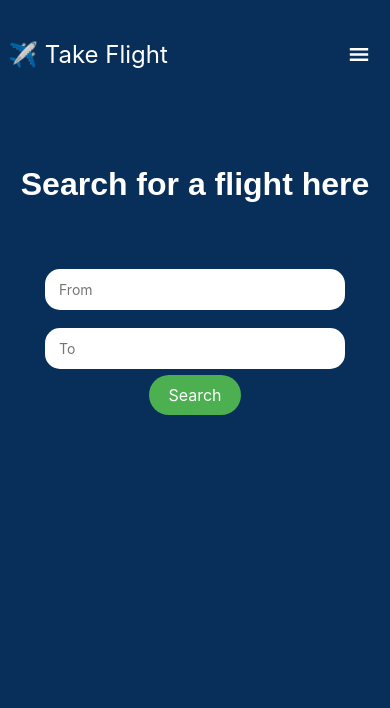
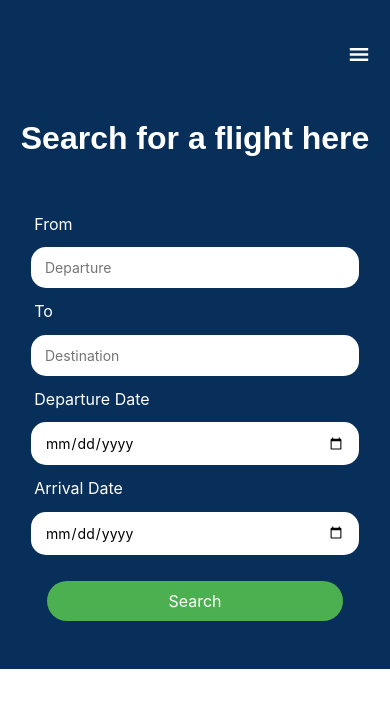
Before and after one commit to yussufshariff/FlightApp, a React (Create React App) app: page / in a window 390 px wide. Shown: the top 708 px of the page. Built offline with nearby package versions, Linux system fonts and the light colour scheme.

Commit message:
Working on dynamic nav sizes

```diff
--- a/src/App.tsx
+++ b/src/App.tsx
@@ -3,7 +3,6 @@ import FlightSearch from "Components/FlightSearch";
 import Flights from "Components/Flights";
 import SingleFlight from "Components/SingleFlight";
 import UserBookings from "Components/UserBookings";
-
 import UserProfile from "Components/UserProfile";
 
 import { Route, Routes } from "react-router-dom";
@@ -15,7 +14,7 @@ function App() {
       <Routes>
         <Route path="/" element={<FlightSearch />} />
         <Route path="/Flights" element={<Flights />} />
-        <Route path="Flights/:flightId" element={<SingleFlight />}></Route>
+        <Route path="/Flights/:flightId" element={<SingleFlight />}></Route>
         <Route path="/Profile" element={<UserProfile />}></Route>
         <Route path="/Bookings" element={<UserBookings />}></Route>
       </Routes>
--- a/src/Components/FlightSearch.tsx
+++ b/src/Components/FlightSearch.tsx
@@ -52,22 +52,36 @@ export default function FlightSearch() {
       <h1 className="scan-title">Search for a flight here</h1>
       <div className="scan-input">
         <form className="scan-input" onSubmit={handleSearch}>
-          <label htmlFor="Departure"></label>
+          <label htmlFor="Departure">From</label>
           <input
             type="text"
             name="departure"
-            placeholder="From"
+            placeholder="Departure"
             value={departure}
             onChange={(e) => setDeparture(e.target.value)}
-          ></input>
-          <label htmlFor="Arrival"></label>
+          />
+          <label htmlFor="Arrival">To</label>
           <input
             type="text"
             name="arrival"
-            placeholder="To"
+            placeholder="Destination"
             value={arrival}
             onChange={(e) => setArrival(e.target.value)}
-          ></input>
+          />
+          <label htmlFor="Departure">Departure Date</label>
+          <input
+            type="date"
+            id="departureDate"
+            name="departure"
+            placeholder="Departure Date"
+          />
+          <label htmlFor="Arrival"> Arrival Date </label>
+          <input
+            type="date"
+            name="arrival"
+            id="arrivalDate"
+            placeholder="Arrival Date"
+          />
           <button className="scan-button" type="submit">
             Search
           </button>
--- a/src/Components/Flights.tsx
+++ b/src/Components/Flights.tsx
@@ -2,6 +2,8 @@ import { useState, useEffect } from "react";
 import { getFlight } from "Utils/api";
 import { Link, useLocation } from "react-router-dom";
 import "../Styles/Flights.css";
+
+import "../Styles/Navbar.css";
 
 interface FlightData {
   flightId: string;
@@ -17,7 +19,12 @@ interface FlightData {
 
 export default function Flights() {
   const [flights, setFlights] = useState<FlightData[] | null>(null);
+
+  const [isSmallerNavbar, setIsSmallerNavbar] = useState(false);
+
   const location = useLocation();
+
+  const smallerNavbarRoutes = ["/Flights"];
 
   useEffect(() => {
     const queryParams = new URLSearchParams(location.search);
@@ -33,7 +40,13 @@ export default function Flights() {
           console.error("Error fetching flight data:", error);
         });
     }
-  }, [location]);
+
+    if (smallerNavbarRoutes.includes(location.pathname)) {
+      setIsSmallerNavbar(true);
+    } else {
+      setIsSmallerNavbar(false);
+    }
+  }, [location, location.pathname]);
 
   return (
     <section className="flight-container">
--- a/src/Components/Navbar.tsx
+++ b/src/Components/Navbar.tsx
@@ -1,7 +1,7 @@
 import React, { useState } from "react";
 import "../Styles/Navbar.css";
 import { GiHamburgerMenu } from "react-icons/gi";
-export default function Navbar() {
+export default function Navbar(isSmaller: any) {
   const [isMenuOpen, setIsMenuOpen] = useState(false);
 
   const toggleMenu = () => {
@@ -9,13 +9,17 @@ export default function Navbar() {
   };
 
   return (
-    <nav className={`navbar ${isMenuOpen ? "active" : ""}`}>
-      <div className="brand-title"> ✈️ Take Flight </div>
+    <nav
+      className={`navbar ${isMenuOpen ? "active" : ""} ${
+        isSmaller ? "Navbar" : "smallerNavbar"
+      }`}
+    >
       <GiHamburgerMenu className="toggle-button" onClick={toggleMenu}>
         <span className="bar"></span>
         <span className="bar"></span>
         <span className="bar"></span>
       </GiHamburgerMenu>
+      <div className="brand-title">✈️ Take Flight</div>
       <div className="navbar-links">
         <ul>
           <li>
--- a/src/Styles/FlightSearch.css
+++ b/src/Styles/FlightSearch.css
@@ -1,3 +1,8 @@
+.scan {
+  margin-top: -350px;
+  position: relative;
+}
+
 .loading {
   display: flex;
   justify-content: center;
@@ -11,9 +16,8 @@
 }
 
 .scan-input {
-  display: grid;
+  display: flex;
   justify-content: center;
-  grid-gap: 6px;
   padding: 1rem;
 }
 
@@ -33,7 +37,7 @@
 }
 
 .scan-button {
-  margin: auto;
+  margin: 1rem;
   display: block;
   background-color: #4caf50;
   color: white;
@@ -47,3 +51,17 @@
 .scan-button:hover {
   background-color: #3e8e41;
 }
+
+@media (max-width: 800px) {
+  .scan {
+    display: grid;
+    justify-content: center;
+    /* margin-top: 0px; */
+    background-color: #082f59;
+  }
+  .scan-input {
+    display: grid;
+    justify-content: center;
+    grid-gap: 10px;
+  }
+}
--- a/src/Styles/Navbar.css
+++ b/src/Styles/Navbar.css
@@ -1,24 +1,38 @@
 * {
-  box-sizing: border-box;
   font-family: "inter";
 }
 
 body {
   margin: 0;
   padding: 0;
-  background-color: #082f59;
 }
 
 .navbar {
   display: flex;
+  background-color: #082f59;
   position: relative;
   justify-content: space-around;
   align-items: center;
   color: white;
   padding-top: 2rem;
+  height: 405px;
+  align-items: baseline;
+}
+
+.smallerNavbar {
+  display: flex;
+  background-color: #082f59;
+  position: relative;
+  justify-content: space-around;
+  align-items: center;
+  color: white;
+  padding-top: 2rem;
+  height: 150px;
+  align-items: baseline;
 }
 
 .brand-title {
+  display: flex;
   font-size: 1.5rem;
   margin: 0.5rem;
 }
@@ -70,10 +84,13 @@ body {
   .navbar {
     flex-direction: column;
     align-items: flex-start;
+    height: 405px;
+    align-items: baseline;
   }
 
   .brand-title {
-    margin-bottom: 4rem;
+    display: none;
+    margin-top: 2rem;
   }
 
   .toggle-button {
@@ -87,8 +104,12 @@ body {
   }
 
   .navbar-links ul {
-    width: 100%;
+    display: flex;
     flex-direction: column;
+    flex-wrap: wrap;
+    align-content: stretch;
+    justify-content: space-evenly;
+    align-items: baseline;
   }
 
   .navbar-links ul li {
```
